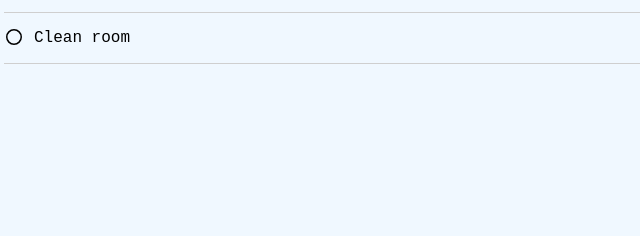
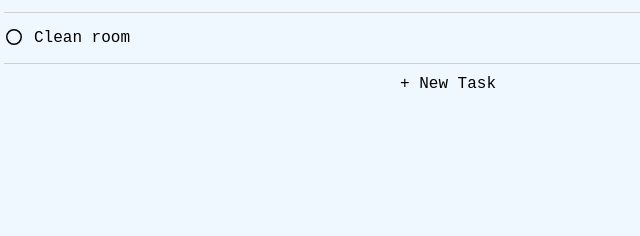
Before and after one commit to sky-kt/to-do-list, a plain HTML site: page index.html in a window 1280 px wide. Shown: the part 218-454 px from the top of the page, 277-917 px from the left. Drawn offline with Linux system fonts and the light colour scheme; a web font is replaced by a local one.

Commit message:
add new button form

```diff
--- a/index.html
+++ b/index.html
@@ -97,6 +97,24 @@
             .fa-circle:hover {
                 cursor: pointer;
             }
+
+            #buttonContainer {
+                width: 100%;
+                display: flex;
+                justify-content: center;
+            }
+
+            #newTaskButton {
+                display: flex;
+                width: 60%;
+                height: 30px;
+                justify-content: center;
+                align-items: center;
+                font-family: 'Overpass Mono', monospace;
+                margin-top: 5px;
+            }
+
+
         </style>
         <title>To Do List</title>
     </head>
@@ -150,6 +168,8 @@
                             </div>
                         </div>
                     </div>
+                    <div id="buttonContainer">
+                    </div>
                 </div>
             </div>
         </div>
--- a/main.js
+++ b/main.js
@@ -1 +1 @@
-(()=>{"use strict";document.querySelectorAll(".notDone").forEach((e=>{e.addEventListener("click",(()=>{e.removeChild(e.childNodes[0]),e.removeChild(e.childNodes[0]);let c=document.createElement("i");c.classList.add("fas","fa-check-circle"),e.prepend(c),console.log("done")}))}))})();
+(()=>{"use strict";let e=(()=>{let e=[],t=()=>{let e=document.getElementById("buttonContainer");l(e);let t=document.createElement("form"),d=document.createElement("input");d.type="text",d.name="taskName",t.appendChild(d),e.appendChild(t),t.addEventListener("submit",(()=>{n(d.value)}))},n=e=>{d(e);let n=document.getElementById("buttonContainer");l(n);let o=document.createElement("div"),i=document.createTextNode("+ New Task");o.appendChild(i),o.setAttribute("id","newTaskButton"),n.appendChild(o),o.addEventListener("click",t)},d=t=>{console.log("gets here"),void 0!==t&&(e.push(t),console.log(e))},l=e=>{for(;e.firstChild;)e.removeChild(e.firstChild)};return{makeButton:n,makeForm:t}})();document.querySelectorAll(".notDone").forEach((e=>{e.addEventListener("click",(()=>{(e=>{for(;e.firstChild;)e.removeChild(e.firstChild)})(e);let t=document.createElement("i");t.classList.add("fas","fa-check-circle"),e.prepend(t),console.log("done")}))})),e.makeButton()})();
```
